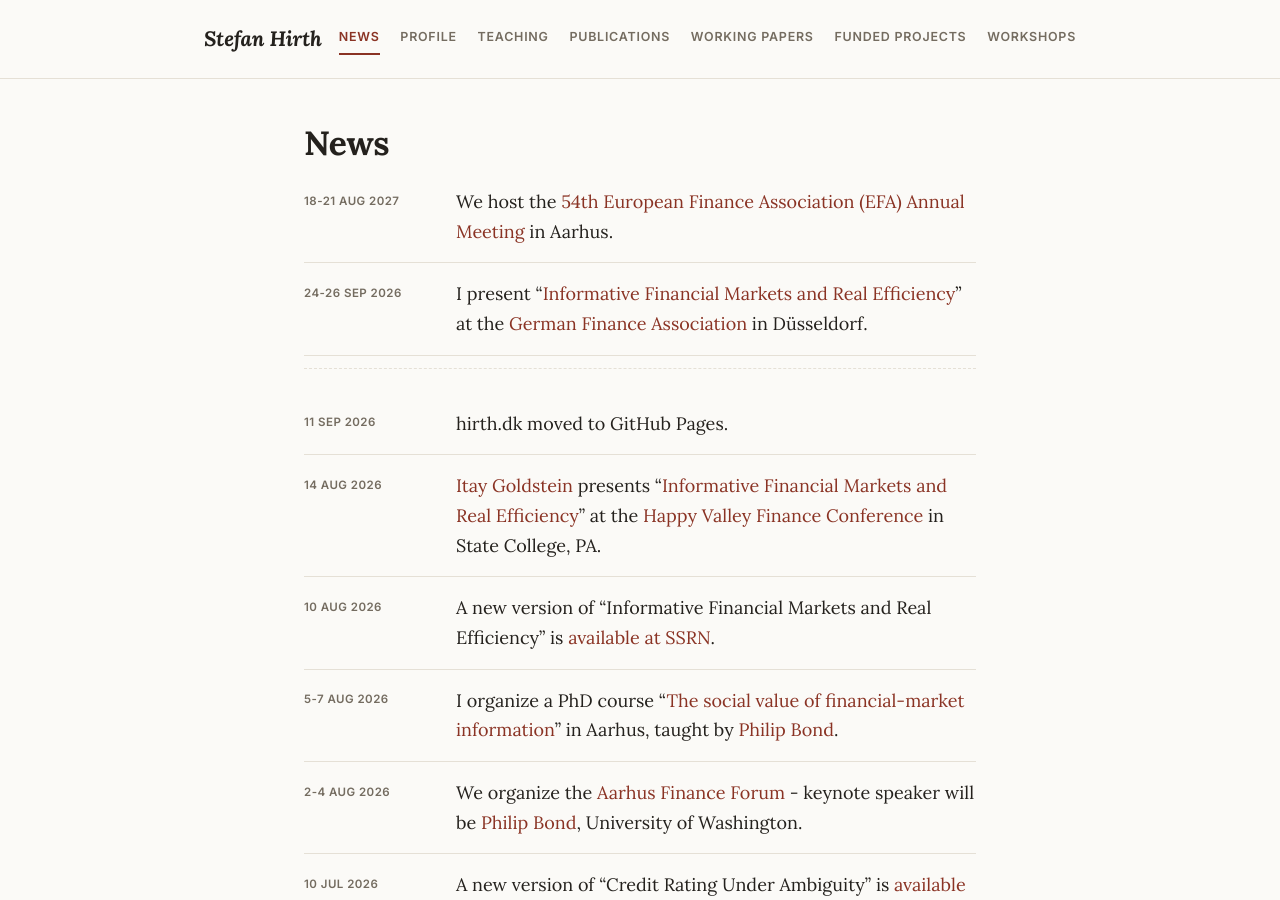
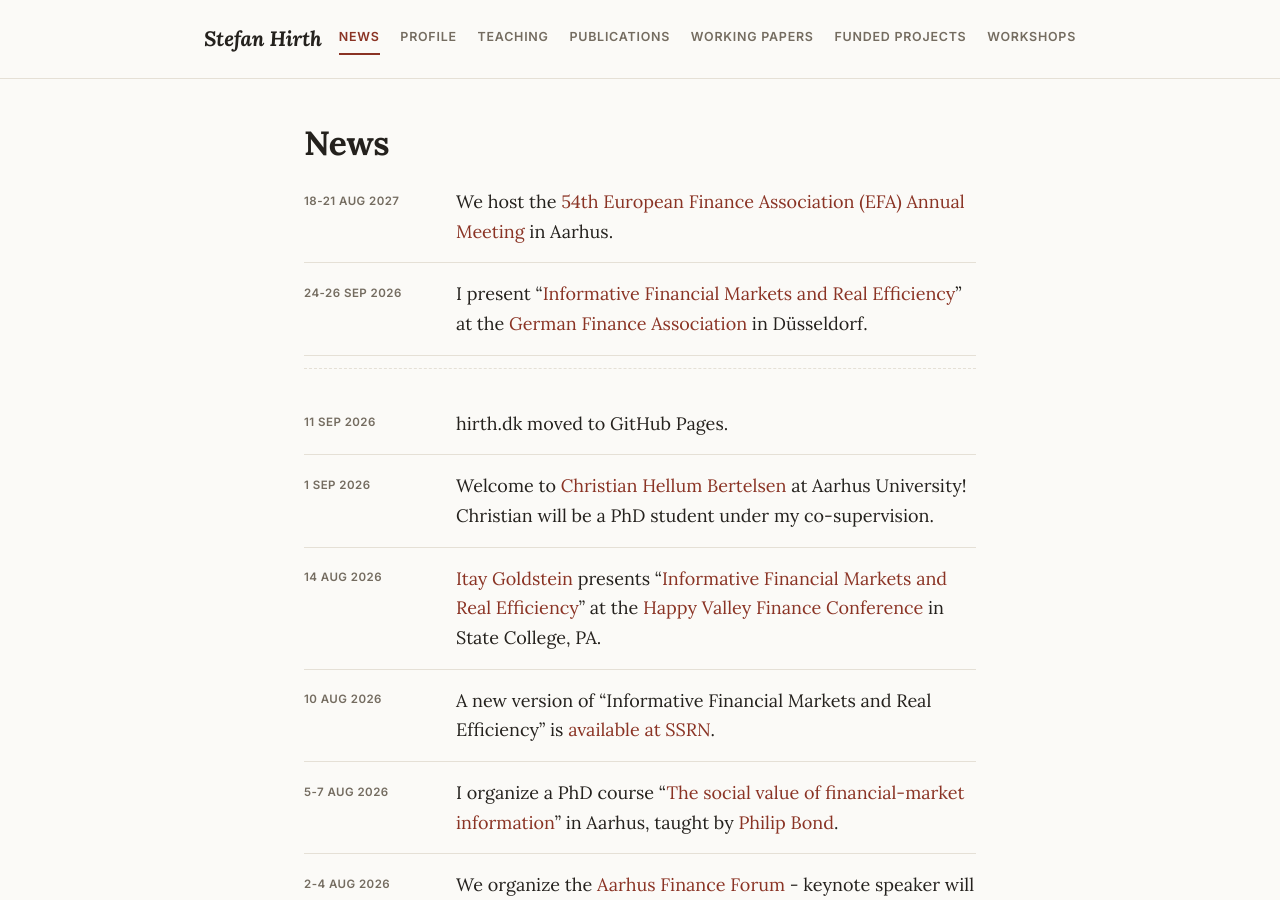
Before and after one commit to esha78/hirth.dk, a Jekyll site: the page built from index.html, in a window 1280 px wide and 900 px high. Built offline with Jekyll 4.4.1, drawn with Linux system fonts in a browser that asks for light colours.

Commit message:
Add news entry for Christian Hellum Bertelsen (1 Sep 2026)
Co-Authored-By: Claude Opus 5 <noreply@anthropic.com>

```diff
--- a/_data/news.yml
+++ b/_data/news.yml
@@ -15,6 +15,10 @@
 - date: "11 Sep 2026"
   text: |-
     hirth.dk moved to GitHub Pages.
+
+- date: "1 Sep 2026"
+  text: |-
+    Welcome to [Christian Hellum Bertelsen](https://www.au.dk/da/chbe@econ.au.dk) at Aarhus University! Christian will be a PhD student under my co-supervision.
 
 - date: "14 Aug 2026"
   text: |-
```
